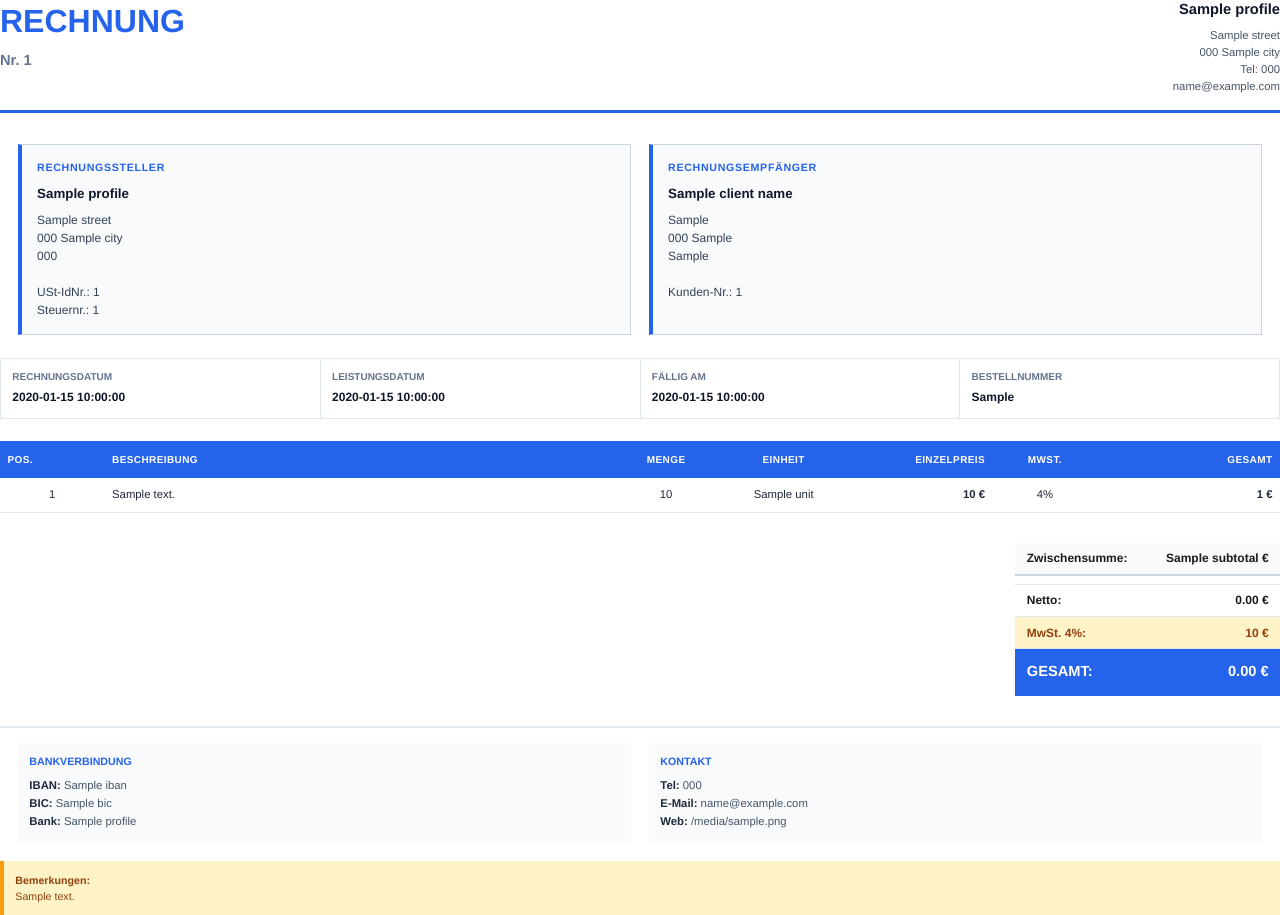
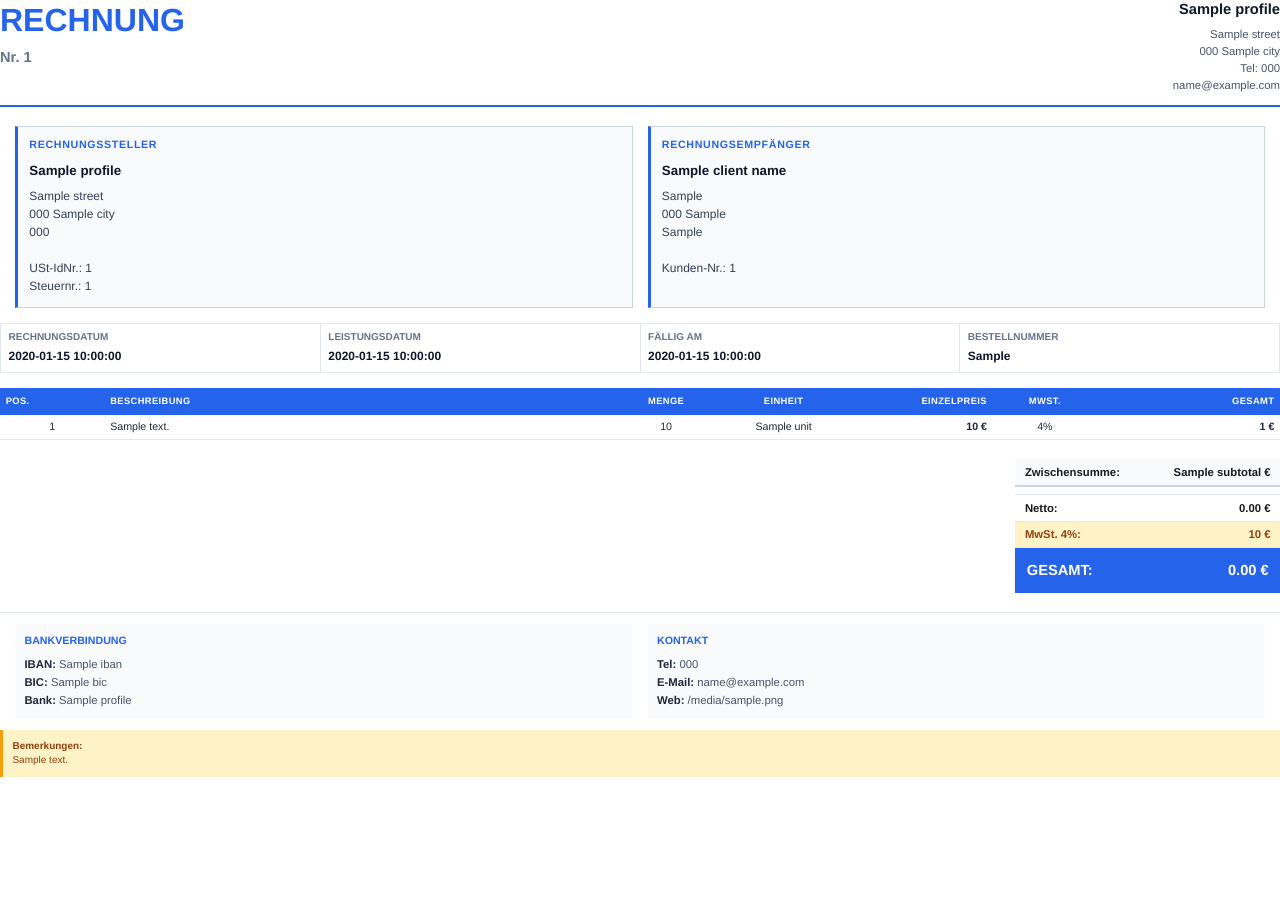
Before and after one commit to atashkayev-stack/invoice-bot, a Python web app: template templates/default/invoice_template.html in a window 1280 px wide. After the commit the page ends 777 px from the top, so only its background shows below. Run offline with Jinja, Linux system fonts and the light colour scheme; the template is opened without the code that fills it: most values are stand-ins (such as "Sample title", 1, 10 or a date in 2020).

Commit message:
Update all files

```diff
--- a/templates/default/invoice_template.html
+++ b/templates/default/invoice_template.html
@@ -6,7 +6,7 @@
     <style>
       @page {
         size: A4;
-        margin: 12mm 15mm;
+        margin: 10mm 12mm;
       }
       * {
         margin: 0;
@@ -16,17 +16,17 @@
 
       body {
         font-family: "Helvetica", "Arial", sans-serif;
-        font-size: 9.5pt;
-        line-height: 1.35;
+        font-size: 8.5pt;
+        line-height: 1.25;
         color: #1a1a1a;
       }
 
       /* ========== HEADER ========== */
       .header-table {
         width: 100%;
-        margin-bottom: 8mm;
-        border-bottom: 3px solid #2563eb;
-        padding-bottom: 4mm;
+        margin-bottom: 5mm;
+        border-bottom: 2px solid #2563eb;
+        padding-bottom: 3mm;
       }
       .header-table td {
         vertical-align: top;
@@ -66,17 +66,17 @@
       /* ========== PARTIES (Продавец/Покупатель) ========== */
       .parties-table {
         width: 100%;
-        margin-bottom: 6mm;
+        margin-bottom: 4mm;
         border-collapse: separate;
-        border-spacing: 5mm 0;
+        border-spacing: 4mm 0;
       }
       .parties-table td {
         width: 50%;
         vertical-align: top;
         background: #f8fafc;
         border: 1px solid #cbd5e1;
-        border-left: 4px solid #2563eb;
-        padding: 4mm;
+        border-left: 3px solid #2563eb;
+        padding: 3mm;
       }
       .party-title {
         font-weight: bold;
@@ -103,12 +103,12 @@
       /* ========== META INFO ========== */
       .meta-table {
         width: 100%;
-        margin-bottom: 6mm;
+        margin-bottom: 4mm;
         border-collapse: collapse;
       }
       .meta-table td {
         width: 25%;
-        padding: 3mm;
+        padding: 2mm;
         border: 1px solid #e2e8f0;
         background: white;
         vertical-align: top;
@@ -131,16 +131,16 @@
       .items-table {
         width: 100%;
         border-collapse: collapse;
-        margin-bottom: 5mm;
-        font-size: 8.5pt;
+        margin-bottom: 3mm;
+        font-size: 8pt;
       }
       .items-table thead th {
         background-color: #2563eb;
         color: white;
-        padding: 3mm 2mm;
+        padding: 2mm 1.5mm;
         text-align: left;
         font-weight: 600;
-        font-size: 7.5pt;
+        font-size: 7pt;
         text-transform: uppercase;
         letter-spacing: 0.3pt;
         border: none;
@@ -158,7 +158,7 @@
         background-color: #f8fafc;
       }
       .items-table tbody td {
-        padding: 2.5mm 2mm;
+        padding: 1.5mm 1.5mm;
         vertical-align: top;
         border: none;
         color: #1e293b;
@@ -182,11 +182,11 @@
         width: 70mm;
         float: right;
         border-collapse: collapse;
-        margin-top: 3mm;
-        font-size: 9pt;
+        margin-top: 2mm;
+        font-size: 8.5pt;
       }
       .totals-table td {
-        padding: 2mm 3mm;
+        padding: 1.5mm 2.5mm;
         border: none;
         border-bottom: 1px solid #e2e8f0;
       }
@@ -226,17 +226,17 @@
       /* ========== FOOTER ========== */
       .footer-table {
         width: 100%;
-        margin-top: 8mm;
-        border-top: 2px solid #e2e8f0;
-        padding-top: 4mm;
+        margin-top: 5mm;
+        border-top: 1px solid #e2e8f0;
+        padding-top: 3mm;
         border-collapse: separate;
-        border-spacing: 5mm 0;
+        border-spacing: 4mm 0;
       }
       .footer-table td {
         width: 50%;
         vertical-align: top;
         background: #f8fafc;
-        padding: 3mm;
+        padding: 2.5mm;
         border: none;
       }
       .footer-title {
@@ -259,21 +259,21 @@
 
       /* ========== NOTES ========== */
       .notes-box {
-        margin-top: 5mm;
-        padding: 3mm;
+        margin-top: 3mm;
+        padding: 2.5mm;
         background-color: #fef3c7;
-        border-left: 4px solid #f59e0b;
-        font-size: 8pt;
+        border-left: 3px solid #f59e0b;
+        font-size: 7.5pt;
         color: #92400e;
-        line-height: 1.5;
+        line-height: 1.4;
       }
 
       .kleinunternehmer-note {
-        margin-top: 3mm;
-        padding: 3mm;
+        margin-top: 2mm;
+        padding: 2.5mm;
         background-color: #fef3c7;
-        border-left: 4px solid #f59e0b;
-        font-size: 8.5pt;
+        border-left: 3px solid #f59e0b;
+        font-size: 8pt;
         color: #92400e;
         font-style: italic;
       }
```
Also changed, not shown: src/pdf_from_template.py (+11 -31 lines).
